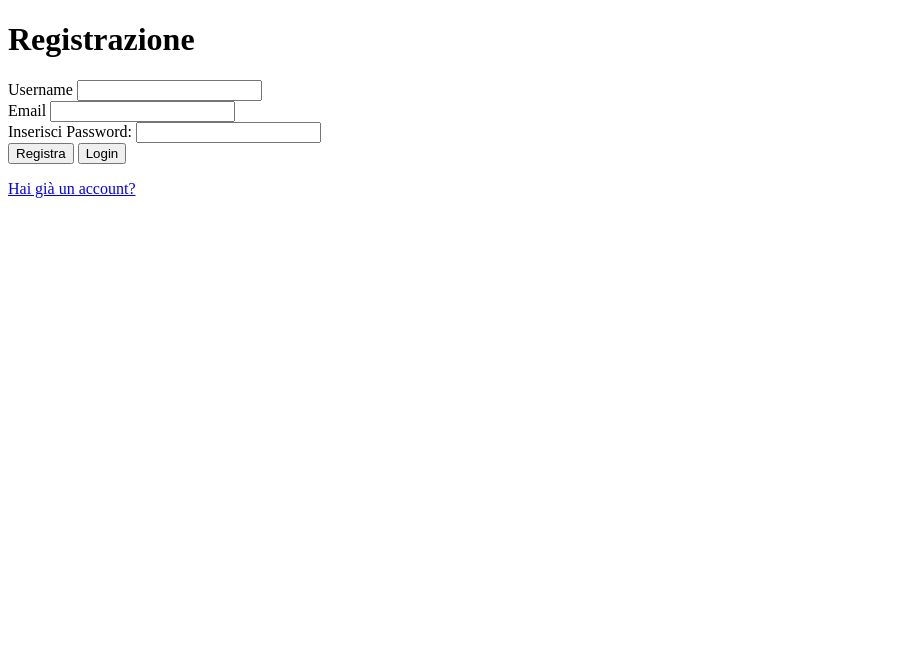
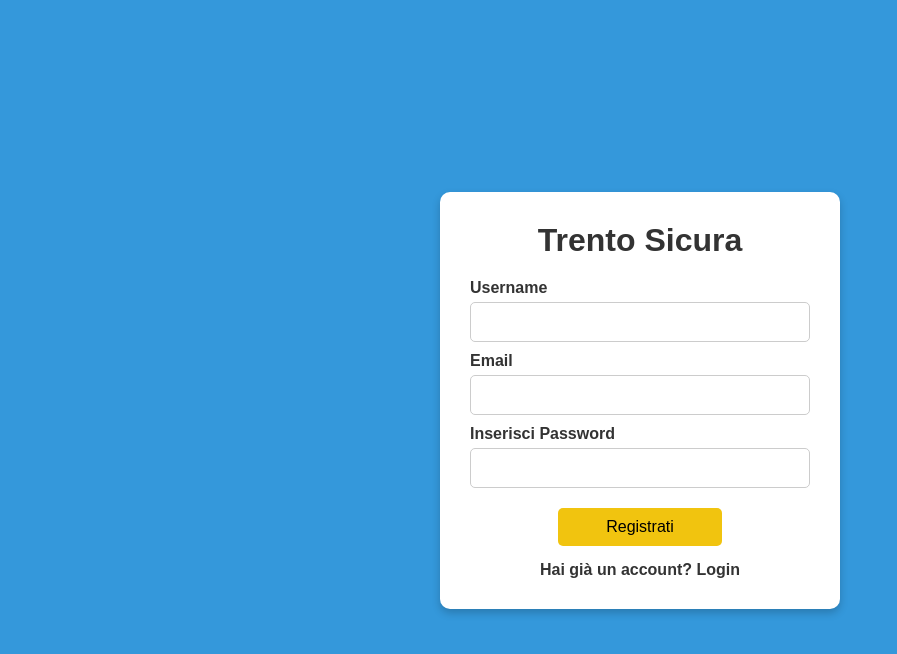
Before and after one commit to giiacom/Trento-Sicura-IS-UNITN, a website: page frontend/registra.html in a window 1280 px wide. Shown: the whole page, without its empty margins (0-897 px from the left). Drawn offline with Linux system fonts and the light colour scheme.

Commit message:
frontend grafica

```diff
--- a/frontend/registra.html
+++ b/frontend/registra.html
@@ -1,70 +1,144 @@
 <!DOCTYPE html>
-<html>
+<html lang="it">
 <head>
     <meta charset="UTF-8">
     <meta name="viewport" content="width=device-width, initial-scale=1.0">
-    <title>Registrazione</title>
+    <title>Trento Sicura</title>
+    <style>
+        * {
+            margin: 0;
+            padding: 0;
+            box-sizing: border-box;
+            font-family: Arial, sans-serif;
+        }
+
+        body {
+            display: flex;
+            justify-content: center;
+            align-items: center;
+            height: 100vh;
+            background-color: #3498db;
+        }
+
+        .container {
+            background-color: white;
+            padding: 30px;
+            border-radius: 10px;
+            box-shadow: 0 4px 8px rgba(0, 0, 0, 0.2);
+            text-align: center;
+            width: 100%;
+            max-width: 400px;
+        }
+
+        h1 {
+            margin-bottom: 20px;
+            color: #333;
+        }
+
+        label {
+            display: block;
+            text-align: left;
+            font-weight: bold;
+            margin-top: 10px;
+            color: #333;
+        }
+
+        input {
+            width: 100%;
+            padding: 10px;
+            margin-top: 5px;
+            border: 1px solid #ccc;
+            border-radius: 5px;
+            font-size: 16px;
+        }
+
+        .btn-container {
+            display: flex;
+            margin-top: 20px;
+            justify-content: center;
+        }
+
+        .register-btn {
+            background-color: #f1c40f;
+            color: black;
+            border: none;
+            padding: 10px 15px;
+            border-radius: 5px;
+            cursor: pointer;
+            font-size: 16px;
+            width: 48%;
+            transition: background 0.3s ease;
+        }
+
+        .register-btn:hover {
+            background-color: #e1b20d;
+        }
+
+        p {
+            margin-top: 15px;
+        }
+
+        a {
+            color: #333;
+            text-decoration: none;
+            font-weight: bold;
+        }
+
+        a:hover {
+            text-decoration: underline;
+        }
+    </style>
 </head>
 <body>
-    <h1>Registrazione</h1>
+
+    <div class="container">
+        <h1>Trento Sicura</h1>
         <form id="registrationForm">
-        <!-- Campo per l'username -->
             <label for="username">Username</label>
             <input type="text" id="username" name="username" required>
-        <br>
 
             <label for="email">Email</label>
             <input type="email" id="email" name="email" required>
-        <br>
 
-        <!-- Campo per la password -->
-        <label for="password">Inserisci Password:</label>
+            <label for="password">Inserisci Password</label>
             <input type="password" id="password" name="password" required>
-        <br>
 
-        <!-- Bottone di registrazione -->
-        <button type="submit">Registra</button>
-        <button type="button" onclick="window.location.href='login.html'">Login</button>
+            <div class="btn-container">
+                <button type="submit" class="register-btn">Registrati</button>
+            </div>
         </form>
 
-    <!-- Link per chi ha già un account -->
-    <p><a href="Login.html">Hai già un account?</a></p>
+        <p><a href="login.html">Hai già un account? Login</a></p>
+    </div>
 
-    <!-- Script JS -->
     <script>
-        // Function to handle form submission
         document.getElementById("registrationForm").addEventListener("submit", function(event) {
-            event.preventDefault(); // Prevent the default form submission
+            event.preventDefault();
 
-            // Collect user input values
             const username = document.getElementById("username").value;
             const email = document.getElementById("email").value;
             const password = document.getElementById("password").value;
 
-            // Create a user object
             const user = { username, email, password };
 
-            // Send the data to the server using fetch
             fetch('http://localhost:4000/api/register', {
                 method: 'POST',
                 headers: {
-                    'Content-Type': 'application/json' // Make sure content type is set to JSON
+                    'Content-Type': 'application/json'
                 },
-                body: JSON.stringify(user) // Convert the object to a JSON string
+                body: JSON.stringify(user)
             })
-            .then(response => response.json())  // Convert response to JSON
+            .then(response => response.json())
             .then(data => {
-                console.log('Success:', data);
-                if(data.error) {
+                if (data.error) {
                     alert(data.error);
                     return;
                 }
-                else {
-                    alert('Registration successful');
-                    window.location.href = 'Login.html';
-                }
+                alert('Registrazione avvenuta con successo');
+                window.location.href = 'login.html';
             });
         });
     </script>
+
 </body>
 </html>
```
Also changed, not shown: frontend/login.html (+107 -28 lines). Lines whose indentation alone changed are shown as unchanged.
